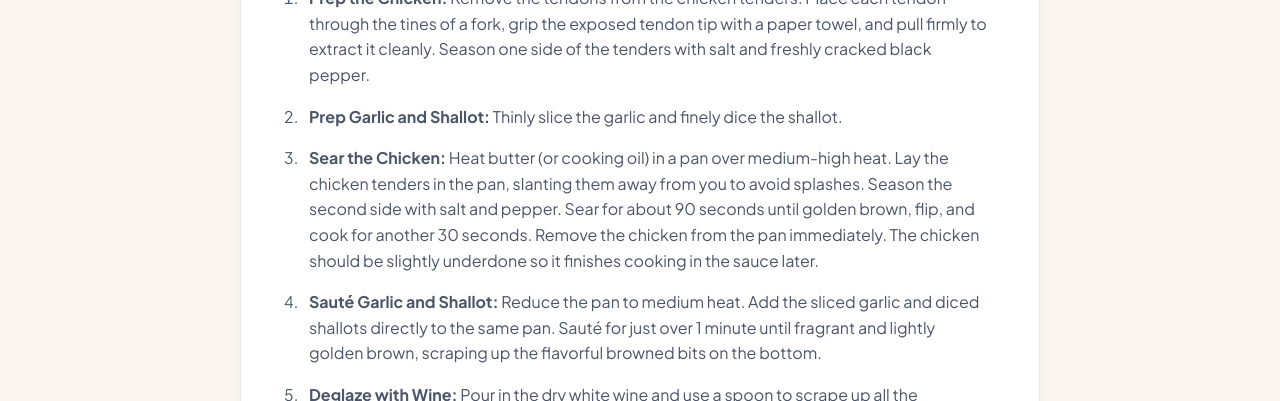
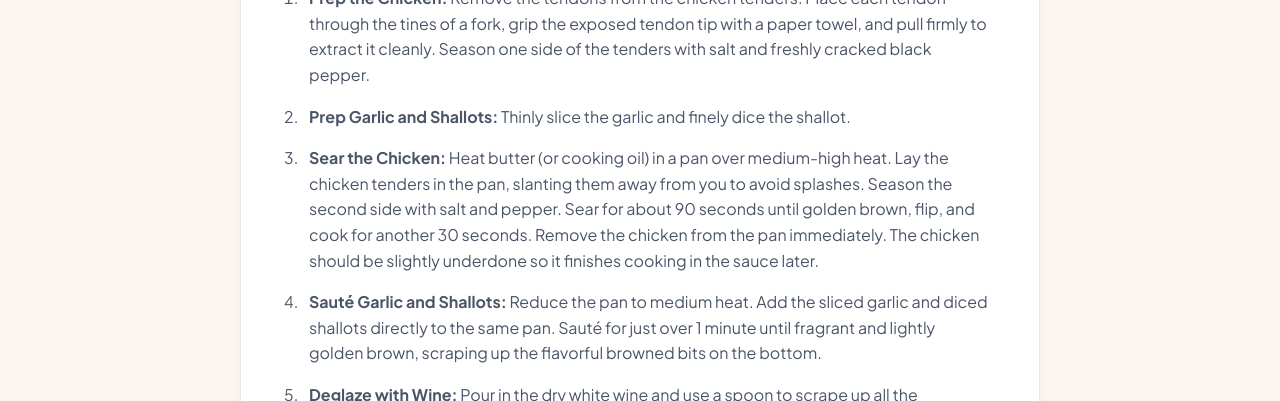
Before and after one commit to TheSharedCrumb/TheSharedCrumb, a Jekyll site: the page built from _recipes/Chicken_CreamyGarlicTenders.md, in a window 1280 px wide and 900 px high, scrolled down 1721 px. Shown: the part 154-555 px from the top of the window. Built offline with Jekyll 4.4.1, drawn with Linux system fonts in a browser that asks for light colours.

Commit message:
Correct pluralization of 'Shallot' to 'Shallots'

```diff
--- a/_recipes/Chicken_CreamyGarlicTenders.md
+++ b/_recipes/Chicken_CreamyGarlicTenders.md
@@ -32,9 +32,9 @@ The real beauty of this recipe is how effortlessly it turns into a full meal. Th
 
 ### Instructions
 1. **Prep the Chicken:** Remove the tendons from the chicken tenders. Place each tendon through the tines of a fork, grip the exposed tendon tip with a paper towel, and pull firmly to extract it cleanly. Season one side of the tenders with salt and freshly cracked black pepper.
-2. **Prep Garlic and Shallot:** Thinly slice the garlic and finely dice the shallot.
+2. **Prep Garlic and Shallots:** Thinly slice the garlic and finely dice the shallot.
 3. **Sear the Chicken:** Heat butter (or cooking oil) in a pan over medium-high heat. Lay the chicken tenders in the pan, slanting them away from you to avoid splashes. Season the second side with salt and pepper. Sear for about 90 seconds until golden brown, flip, and cook for another 30 seconds. Remove the chicken from the pan immediately.  The chicken should be slightly underdone so it finishes cooking in the sauce later.
-4. **Sauté Garlic and Shallot:** Reduce the pan to medium heat. Add the sliced garlic and diced shallots directly to the same pan. Sauté for just over 1 minute until fragrant and lightly golden brown, scraping up the flavorful browned bits on the bottom.
+4. **Sauté Garlic and Shallots:** Reduce the pan to medium heat. Add the sliced garlic and diced shallots directly to the same pan. Sauté for just over 1 minute until fragrant and lightly golden brown, scraping up the flavorful browned bits on the bottom.
 5. **Deglaze with Wine:** Pour in the dry white wine and use a spoon to scrape up all the remaining fond from the bottom of the pan. Cook until the wine reduces down and the pan is almost dry.
 6. **Build the Sauce:** Lower the heat to medium-low and pour in the heavy cream. Add the chicken bouillon paste and whisk until completely dissolved and integrated.
 7. **Incorporate Cheese:** Bring the cream mixture to a gentle bubble. Gradually whisk in the microplaned Parmigiano-Reggiano a little at a time until melted, smooth, and thickened.
```
